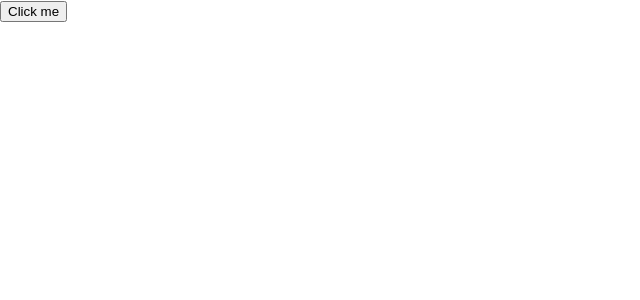
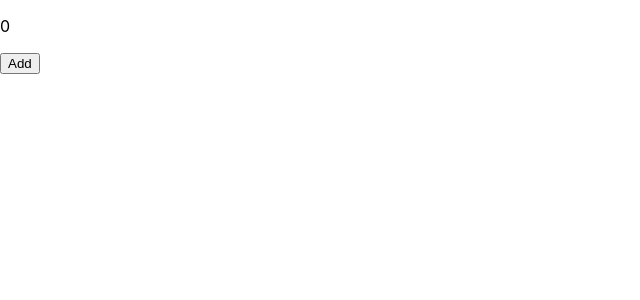
Before and after one commit to TheHutch83/dh-react-demos, a React (Create React App) app: page / in a window 1280 px wide. Shown: the top 300 px of the page, without its empty margins (0-640 px from the left). Built offline with nearby package versions, Linux system fonts and the light colour scheme.

Commit message:
functional state demo

```diff
--- a/src/App.js
+++ b/src/App.js
@@ -1,11 +1,20 @@
-import React from "react";
+import React, { useState } from "react";
 
 const App = () => {
-  const onClick = () => {
-    console.log("Click");
-  };
+  const [state, setState] = useState({ count: 0 });
 
-  return <button onClick={onClick}>Click me</button>;
+  return (
+    <>
+      <p>{state.count}</p>
+      <button
+        onClick={() => {
+          setState({ count: state.count + 1 });
+        }}
+      >
+        Add
+      </button>
+    </>
+  );
 };
 
 export default App;
```
